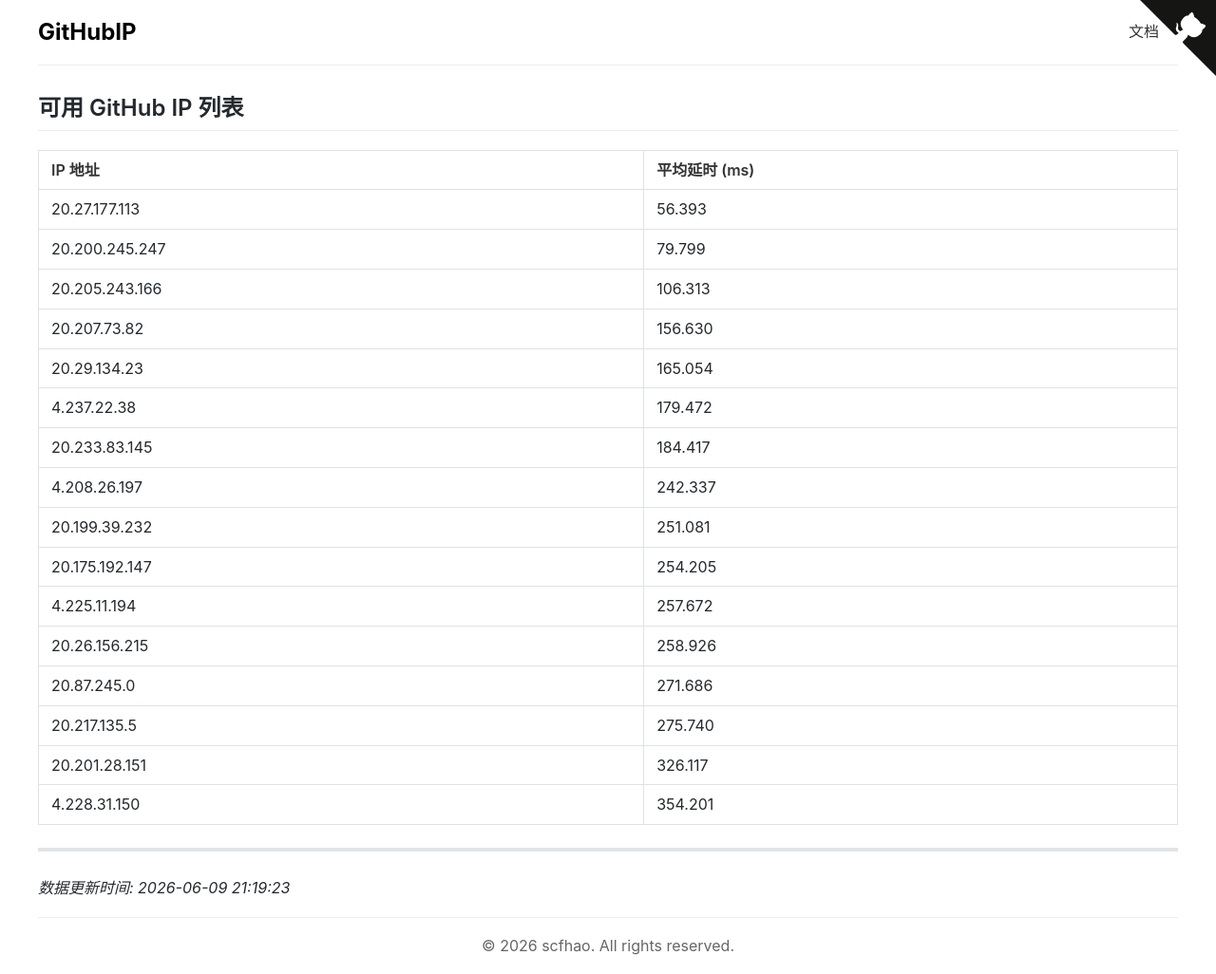
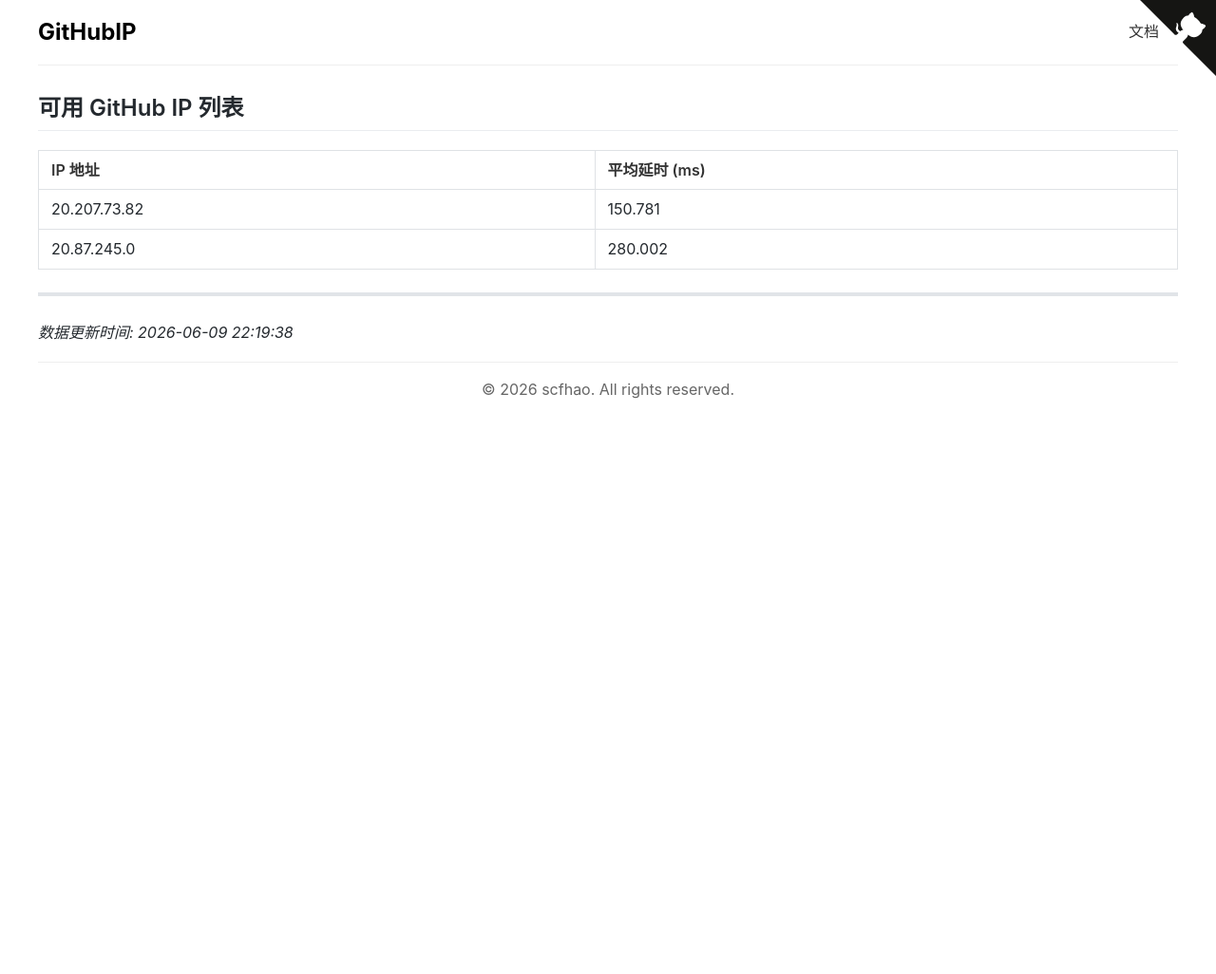
Before and after one commit to scfhao/GitHubIP, a Jekyll site: the page built from index.md, in a window 1280 px wide. Shown: the whole page at 95% size. Built offline with Jekyll 4.4.1, drawn with Linux system fonts in a browser that asks for light colours; after the commit the page ends 900 px from its top, so only the background shows below that.

Commit message:
自动脚本执行 - 2026-06-09 22:19:38

```diff
--- a/index.md
+++ b/index.md
@@ -1,30 +1,16 @@
 ---
 layout: home
 title: GitHub IP 列表
-date: 2026-06-09 21:19:23
+date: 2026-06-09 22:19:38
 ---
 
 ## 可用 GitHub IP 列表
 
 | IP 地址 | 平均延时 (ms) |
 |---------|--------------|
-| 20.27.177.113 | 56.393 |
-| 20.200.245.247 | 79.799 |
-| 20.205.243.166 | 106.313 |
-| 20.207.73.82 | 156.630 |
-| 20.29.134.23 | 165.054 |
-| 4.237.22.38 | 179.472 |
-| 20.233.83.145 | 184.417 |
-| 4.208.26.197 | 242.337 |
-| 20.199.39.232 | 251.081 |
-| 20.175.192.147 | 254.205 |
-| 4.225.11.194 | 257.672 |
-| 20.26.156.215 | 258.926 |
-| 20.87.245.0 | 271.686 |
-| 20.217.135.5 | 275.740 |
-| 20.201.28.151 | 326.117 |
-| 4.228.31.150 | 354.201 |
+| 20.207.73.82 | 150.781 |
+| 20.87.245.0 | 280.002 |
 
 ---
 
-*数据更新时间: 2026-06-09 21:19:23*
+*数据更新时间: 2026-06-09 22:19:38*
```
